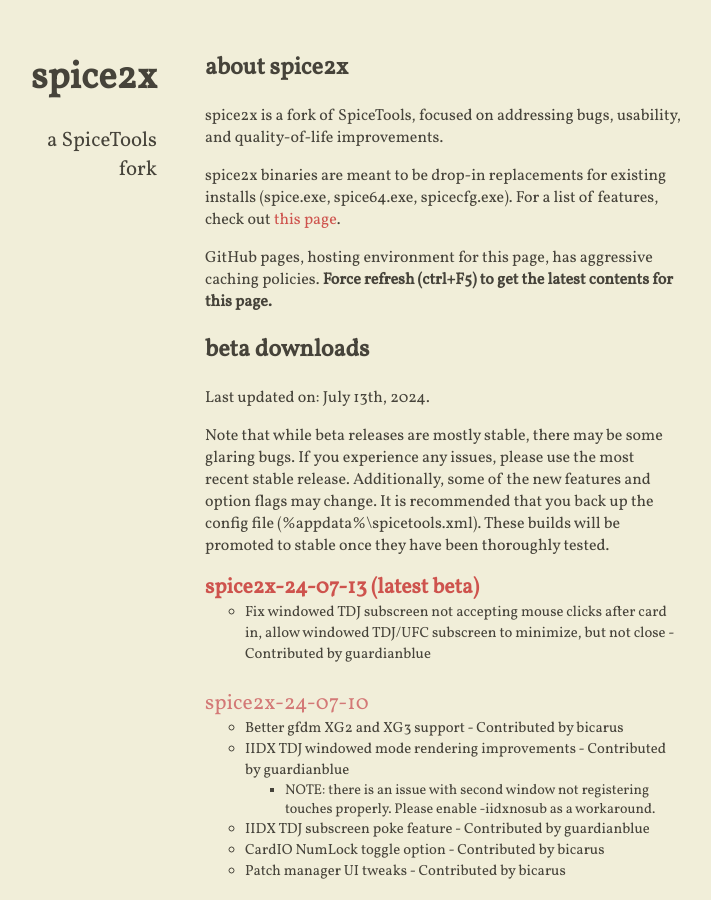
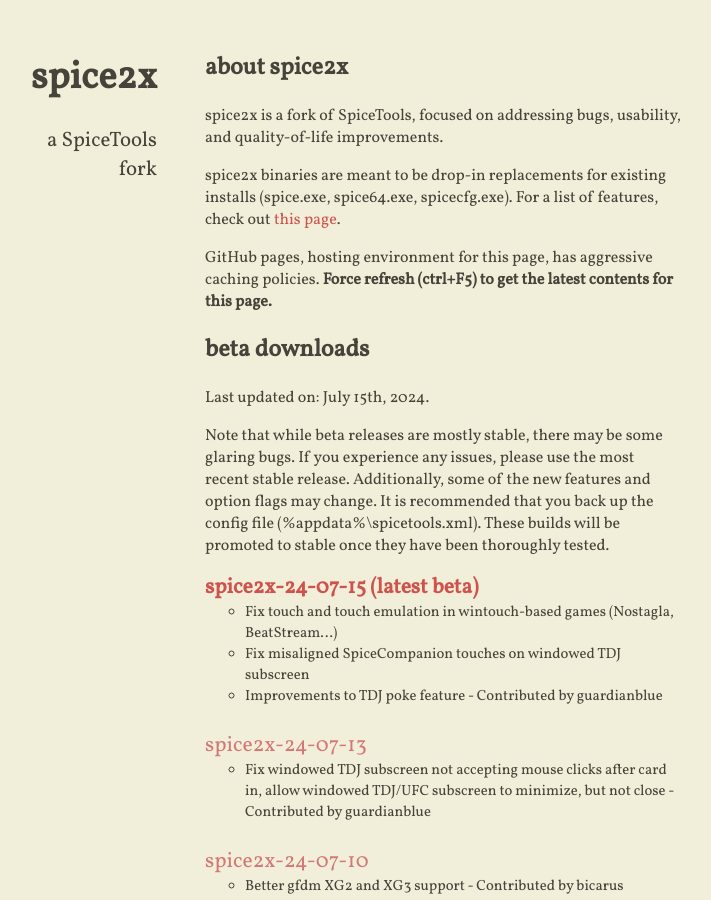
Before and after one commit to spice2x/spice2x.github.io, a Jekyll site: the page built from docs/index.html, in a window 1280 px wide and 900 px high. Shown: the whole window, without its empty margins (299-1010 px from the left). Built offline with Jekyll 4.4.1, drawn with Linux system fonts in a browser that asks for light colours; nearby versions of some CDN libraries.

Commit message:
24-07-15

```diff
--- a/docs/_includes/content.html
+++ b/docs/_includes/content.html
@@ -11,7 +11,7 @@
 
 <h2>beta downloads</h2>
 
-<p>Last updated on: July 13th, 2024.</p>
+<p>Last updated on: July 15th, 2024.</p>
 
 <p>Note that while beta releases are mostly stable, there may be some glaring bugs. If you experience any issues, please
   use the most recent stable release. Additionally, some of the new features and option flags may change. It is
@@ -19,6 +19,16 @@
   stable once they have been thoroughly tested.
 </p>
 <ul class="downloads-beta highlight-latest">
+  <li>
+    <a class="download-link" href="https://github.com/spice2x/spice2x.github.io/releases/download/24-07-15/spice2x-24-07-15.zip">
+      spice2x-24-07-15
+    </a>
+    <ul>
+      <li>Fix touch and touch emulation in wintouch-based games (Nostagla, BeatStream...)</li>
+      <li>Fix misaligned SpiceCompanion touches on windowed TDJ subscreen</li>
+      <li>Improvements to TDJ poke feature - Contributed by guardianblue</li>
+    </ul>
+  </li>
   <li>
     <a class="download-link" href="https://github.com/spice2x/spice2x.github.io/releases/download/24-07-13/spice2x-24-07-13.zip">
       spice2x-24-07-13
```
